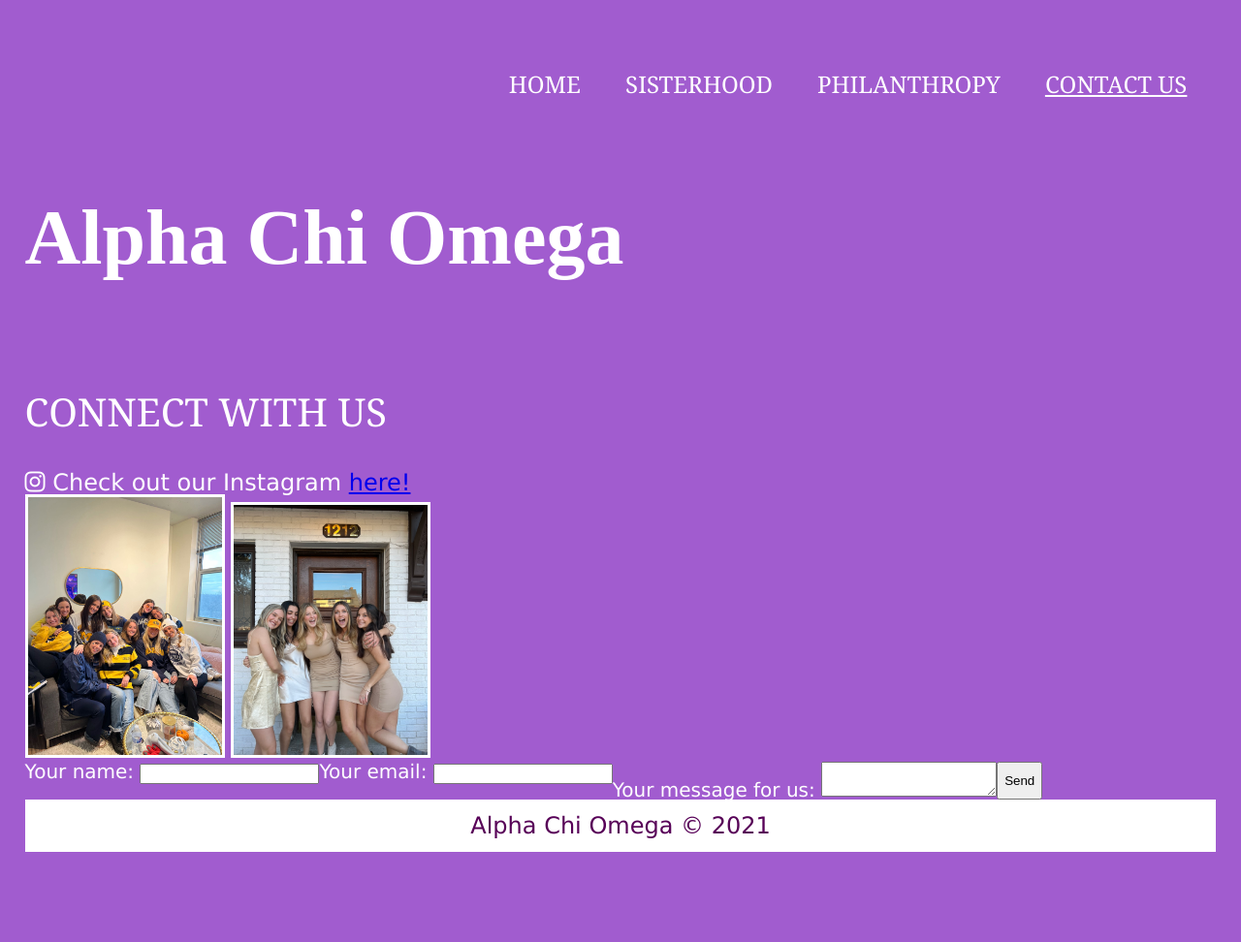
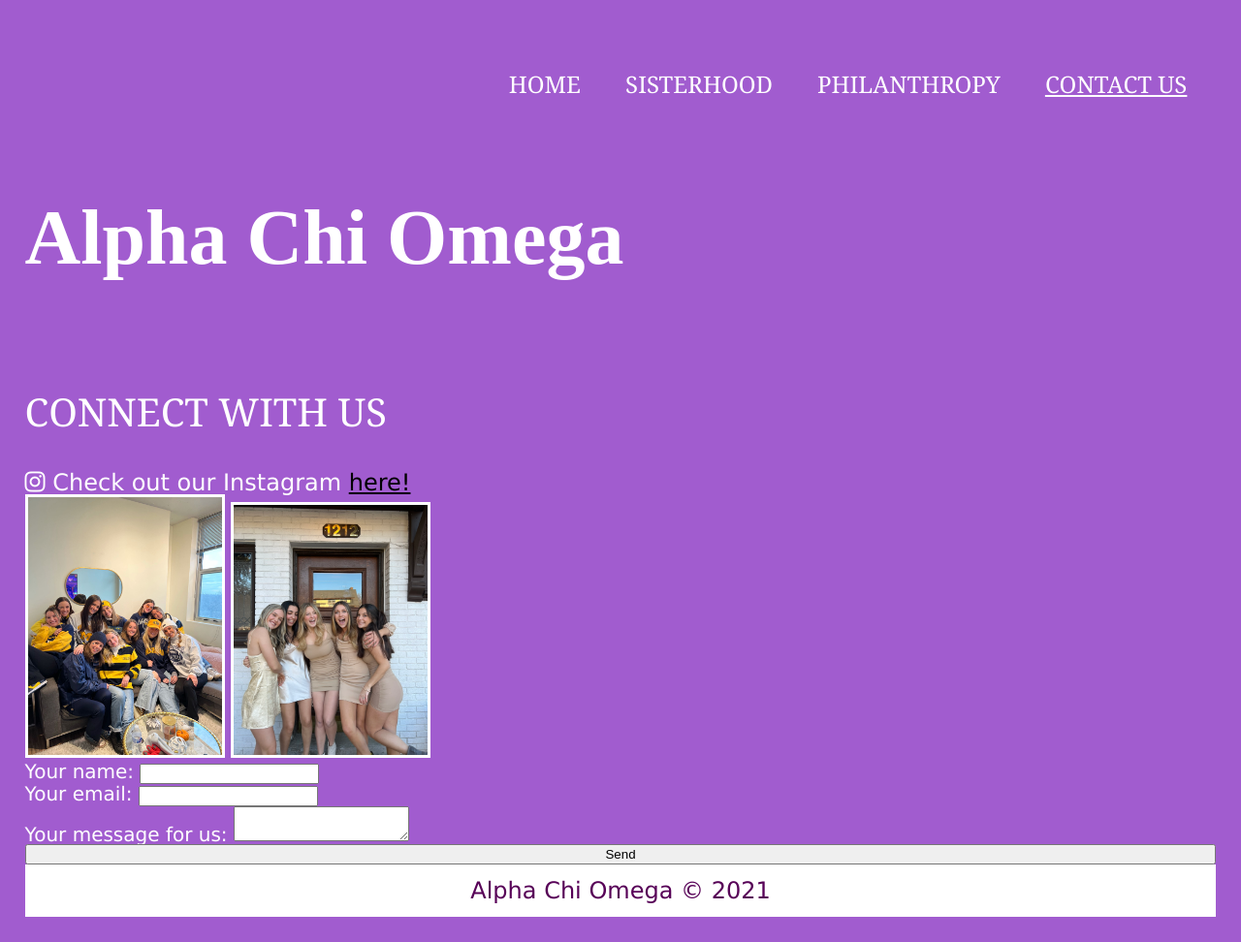
Before and after one commit to macearle/mobileview, a plain HTML site: page contact.html in a window 1280 px wide. Shown: the whole page at 97% size. Before the commit the page ends 905 px from the top, so only its background shows below. Drawn offline with Linux system fonts and the light colour scheme; a web font is replaced by a local one.

Commit message:
Add files via upload

```diff
--- a/contact.html
+++ b/contact.html
@@ -36,7 +36,7 @@
 	</header>
     <main>
 		<div>
-			<p> <i class="fa-brands fa-instagram"></i> Check out our Instagram <a href="https://www.instagram.com/axoumich/?hl=en">here!</a> </p>
+			<p> <i class="fa-brands fa-instagram"></i> Check out our Instagram <a class = "link" href="https://www.instagram.com/axoumich/?hl=en">here!</a> </p>
 			<img src = "images/mc19gameday.JPG" alt="junior pc before a football game" width="200"/>
         	<img src = "images/prefgold.jpg" alt="some sophomore sisters at preference round of primary recruitment" width="200"/>
 		</div>
--- a/css/style.css
+++ b/css/style.css
@@ -103,12 +103,16 @@ nav a.active{
 	top: 0px;
 }
 
+.link{
+	color: black;
+}
+
 form{
 	font-family:'Lucida Sans';
 	font-size: 20px;
 	color: white;
 	display: flex;
-	flex-direction: row;
+	flex-direction: column;
 	flex-wrap: wrap;
 }
 
```
Also changed, not shown: index.html (+1 -1 lines).
